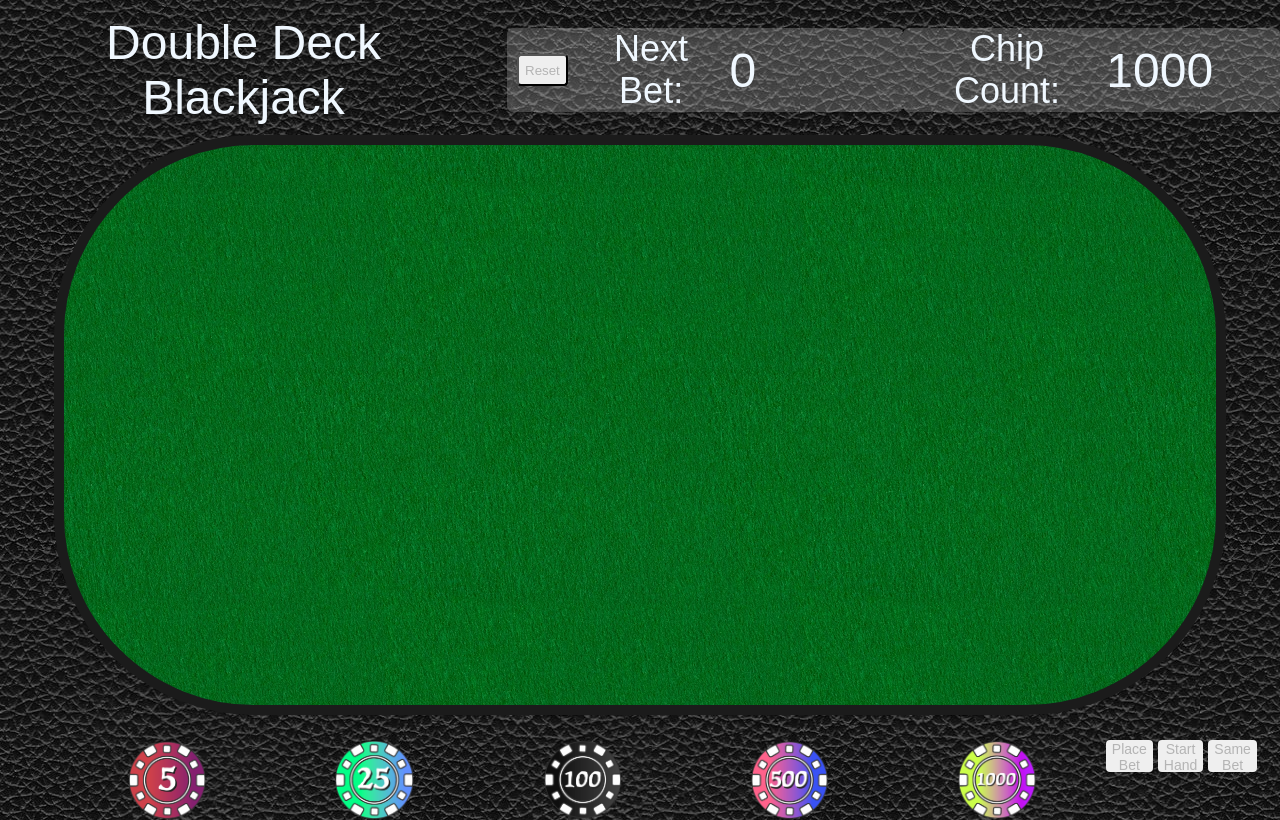
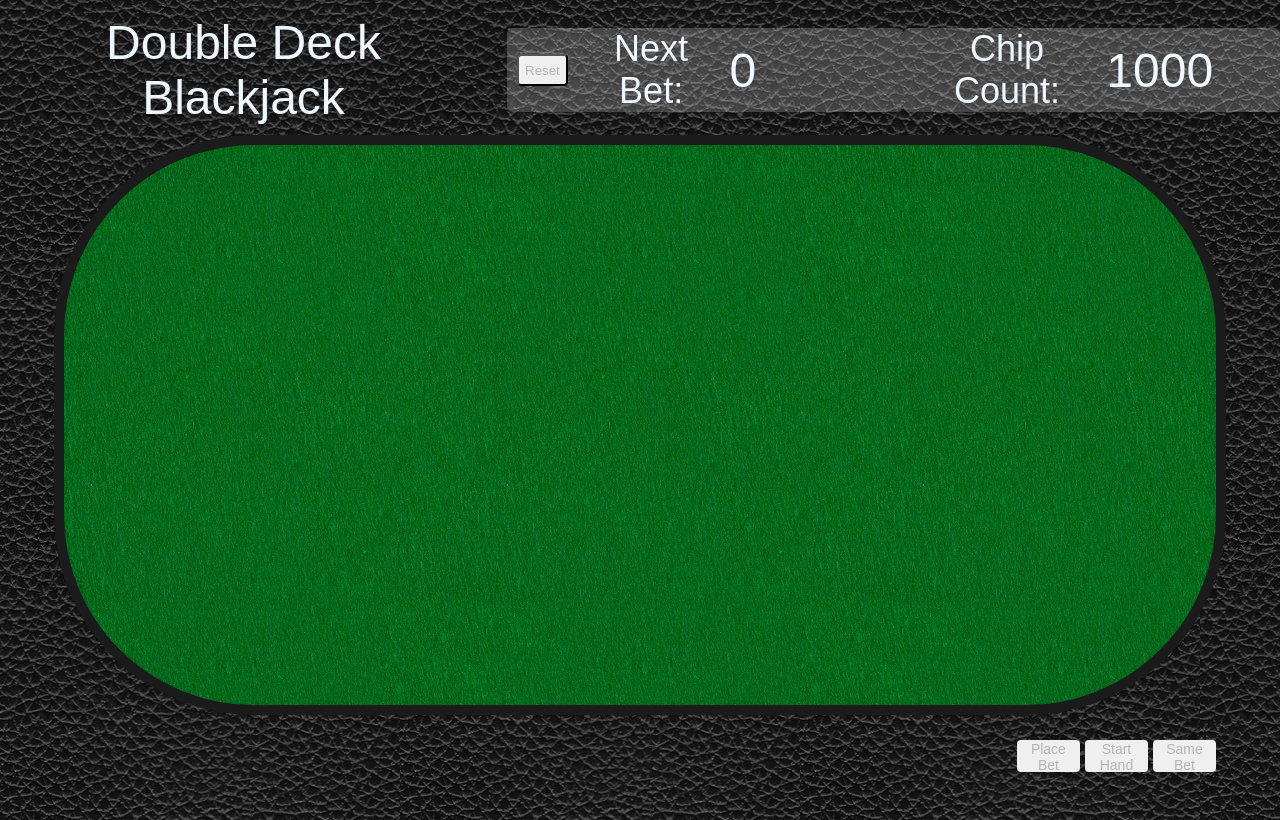
Before and after one commit to lcmoc/BlackJack, a React (Create React App) app: page / in a window 1280 px wide. Built offline with nearby package versions, Linux system fonts and the light colour scheme.

Commit message:
startet with chip images

```diff
--- a/src/App.js
+++ b/src/App.js
@@ -2,6 +2,7 @@ import './App.css';
 
 import React, { useCallback, useEffect, useState } from "react";
 
+import ChipImages from "./Components/ChipImages/index";
 import { DECK_OF_CARDS } from "./Constants/index";
 import FiftyThousand from "./Images/50k-chip.png";
 import Five from "./Images/5-chip.png";
@@ -444,76 +445,7 @@ function App() {
         <section className="betting-options">
           {isHandComplete ? (
             <div className="inner-betting-options">
-              {chipCount >= 5 ? (
-                <img
-                  src={Five}
-                  onClick={() => handleBet(5)}
-                  className="bet-button"
-                ></img>
-              ) : null}
-              {chipCount >= 25 ? (
-                <img
-                  src={TwentyFive}
-                  onClick={() => handleBet(25)}
-                  className="bet-button"
-                ></img>
-              ) : null}
-              {chipCount >= 100 ? (
-                <img
-                  src={OneHundred}
-                  onClick={() => handleBet(100)}
-                  className="bet-button"
-                ></img>
-              ) : null}
-              {chipCount >= 500 ? (
-                <img
-                  src={FiveHundred}
-                  onClick={() => handleBet(500)}
-                  className="bet-button"
-                ></img>
-              ) : null}
-              {chipCount >= 1000 ? (
-                <img
-                  src={OneThousand}
-                  onClick={() => handleBet(1000)}
-                  className="bet-button"
-                ></img>
-              ) : null}
-              {chipCount >= 10000 ? (
-                <img
-                  src={TenThousand}
-                  onClick={() => handleBet(10000)}
-                  className="bet-button"
-                ></img>
-              ) : null}
-              {chipCount >= 50000 ? (
-                <img
-                  src={FiftyThousand}
-                  onClick={() => handleBet(50000)}
-                  className="bet-button"
-                ></img>
-              ) : null}
-              {chipCount >= 100000 ? (
-                <img
-                  src={OneHundredK}
-                  onClick={() => handleBet(100000)}
-                  className="bet-button"
-                ></img>
-              ) : null}
-              {chipCount >= 500000 ? (
-                <img
-                  src={FiveHundredK}
-                  onClick={() => handleBet(500000)}
-                  className="bet-button"
-                ></img>
-              ) : null}
-              {chipCount >= 1000000 ? (
-                <img
-                  src={OneMillion}
-                  onClick={() => handleBet(1000000)}
-                  className="bet-button"
-                ></img>
-              ) : null}
+              <ChipImages />
             </div>
           ) : (
             <></>
--- /dev/null
+++ b/src/Components/ChipImages/index.js
@@ -0,0 +1,12 @@
+import {CHIPS} from '../../Constants/index';
+import React from "react";
+
+const ChipImages = ({onClick, chipCount}) => {
+  return CHIPS?.map((chip) => {
+    const getCssClass = 'bet-button';
+    const shouldBeRendered = chipCount >= chip.chipAmount;
+    return shouldBeRendered && <img className={getCssClass} alt={chip.name} src={chip.src} key={`image-name-${chip.name}`} onClick={onClick}/>;
+  });
+};
+
+export default ChipImages;
--- a/src/Components/Game/index.js
+++ b/src/Components/Game/index.js
@@ -1,4 +1,6 @@
 import "./styles.css";
+
+import { DEALER, PLAYER } from "../../Constants/index";
 
 import BlankChip from "../../Images/blank-chip.png";
 import CardImage from "../CardImage";
@@ -31,7 +33,7 @@ export default function Game({
         <h1 className="count">
           {isDealersTurn ? dealerCount : null}
         </h1>
-          <CardImage who={"dealer"} cards={dealersCards} isDealersTurn={isDealersTurn} didDouble={didDouble}/>
+          <CardImage who={DEALER} cards={dealersCards} isDealersTurn={isDealersTurn} didDouble={didDouble}/>
       </div>
       <div className="chip-or-message">
         {lockedBet > 0 || !isHandComplete ? (
@@ -43,7 +45,7 @@ export default function Game({
               className="locked-bet-img"
               onClick={clearLockedBet}
               src={BlankChip}
-              alt="nix"
+              alt="locked-bet-img"
             ></img>
           </div>
         ) : null}
@@ -52,7 +54,7 @@ export default function Game({
         </h1>
       </div>
       <div className="players-cards-div">
-      <CardImage who={"player"} cards={playersCards} isDealersTurn={isDealersTurn} didDouble={didDouble}/>
+      <CardImage who={PLAYER} cards={playersCards} isDealersTurn={isDealersTurn} didDouble={didDouble}/>
 
         <h1 className="count">
           {playerCount > 0 ? playerCount : null}
--- a/src/Constants/index.js
+++ b/src/Constants/index.js
@@ -5,6 +5,9 @@ import AceOfS from "../Images/AS.png";
 import EightOfC from "../Images/8C.png";
 import EightOfD from "../Images/8D.png";
 import EightOfH from "../Images/8H.png";
+import FiftyThousand from "../Images/50k-chip.png";
+import Five from "../Images/5-chip.png";
+import FiveHundred from "../Images/500-chip.png";
 import FiveOfC from "../Images/5C.png";
 import FiveOfD from "../Images/5D.png";
 import FiveOfH from "../Images/5H.png";
@@ -22,6 +25,10 @@ import KingOfH from "../Images/KH.png";
 import NineOfC from "../Images/9C.png";
 import NineOfD from "../Images/9D.png";
 import NineOfH from "../Images/9H.png";
+import OneHundred from "../Images/100-chip.png";
+import OneHundredK from "../Images/100k-chip.png";
+import OneMillion from "../Images/1m-chip.png";
+import OneThousand from "../Images/1000-chip.png";
 import QueenOfC from "../Images/QC.png";
 import QueenOfD from "../Images/QD.png";
 import QueenOfH from "../Images/QH.png";
@@ -34,10 +41,12 @@ import SixOfH from "../Images/6H.png";
 import TenOfC from "../Images/10C.png";
 import TenOfD from "../Images/10D.png";
 import TenOfH from "../Images/10H.png";
+import TenThousand from "../Images/10k-chip.png";
 import ThreeOfC from "../Images/3C.png";
 import ThreeOfD from "../Images/3D.png";
 import ThreeOfH from "../Images/3H.png";
 import ThreeOfS from "../Images/3S.png";
+import TwentyFive from "../Images/25-chip.png";
 import TwoOfC from "../Images/2C.png";
 import TwoOfD from "../Images/2D.png";
 import TwoOfH from "../Images/2H.png";
@@ -229,3 +238,51 @@ export const PLAYER = 'player';
 export const DEALER = 'dealer';
 export const SIDEWAYS_DOUBLE_CARD = 'sideways-double-card';
 export const CARD_IMG = 'card-img';
+
+export const CHIPS = [
+  {
+    name: "Five",
+    src: Five,
+    value: 5,
+  },
+  {
+    name: "TwentyFive",
+    src: TwentyFive,
+    chipAmount: 25,
+  },
+  {
+    name: "OneHundred",
+    src: OneHundred,
+    chipAmount: 100,
+  },
+  {
+    name: "FiveHundred",
+    src: FiveHundred,
+    chipAmount: 500,
+  },
+  {
+    name: "OneThousand",
+    src: OneThousand,
+    chipAmount: 1000,
+  },
+  {
+    name: "TenThousand",
+    src: TenThousand,
+    chipAmount: 10000,
+  },
+  {
+    name: "FiftyThousand",
+    src: FiftyThousand,
+    chipAmount: 50000,
+  },
+  {
+    name: "OneHundredK",
+    src: OneHundredK,
+    chipAmount: 100000,
+  },
+  {
+    name: "OneMillion",
+    src: OneMillion,
+    chipAmount: 1000000,
+  }
+];
```
